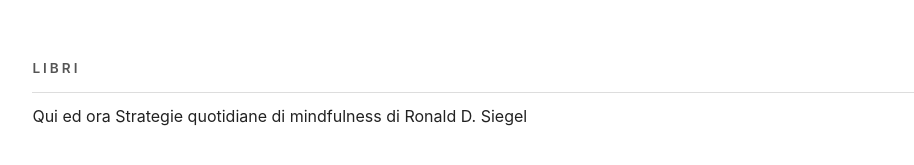
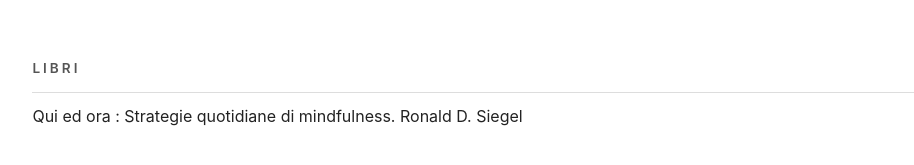
Before and after one commit to o0ana/Riassunti-libri, a Jekyll site: the page built from index.md, in a window 1280 px wide. Shown: the part 413-578 px from the top of the page, without its empty margins (160-1074 px from the left). Built offline with Jekyll 4.4.1, drawn with Linux system fonts in a browser that asks for light colours.

Commit message:
Update index.md

```diff
--- a/index.md
+++ b/index.md
@@ -15,8 +15,8 @@ Qui raccolgo i riassunti dei libri che leggo. Non sono semplici sintesi concettu
 
 <div class="libro">
   <a href="/Riassunti-libri/riassunti/qui-ed-ora/">
-    <span class="titolo">Qui ed ora</span>
-    <span class="sottotitolo">Strategie quotidiane di mindfulness</span>
-    <span class="autore">di Ronald D. Siegel</span>
+    <span class="titolo">Qui ed ora : </span>
+    <span class="sottotitolo">Strategie quotidiane di mindfulness.</span>
+    <span class="autore"> Ronald D. Siegel</span>
   </a>
 </div>
```
